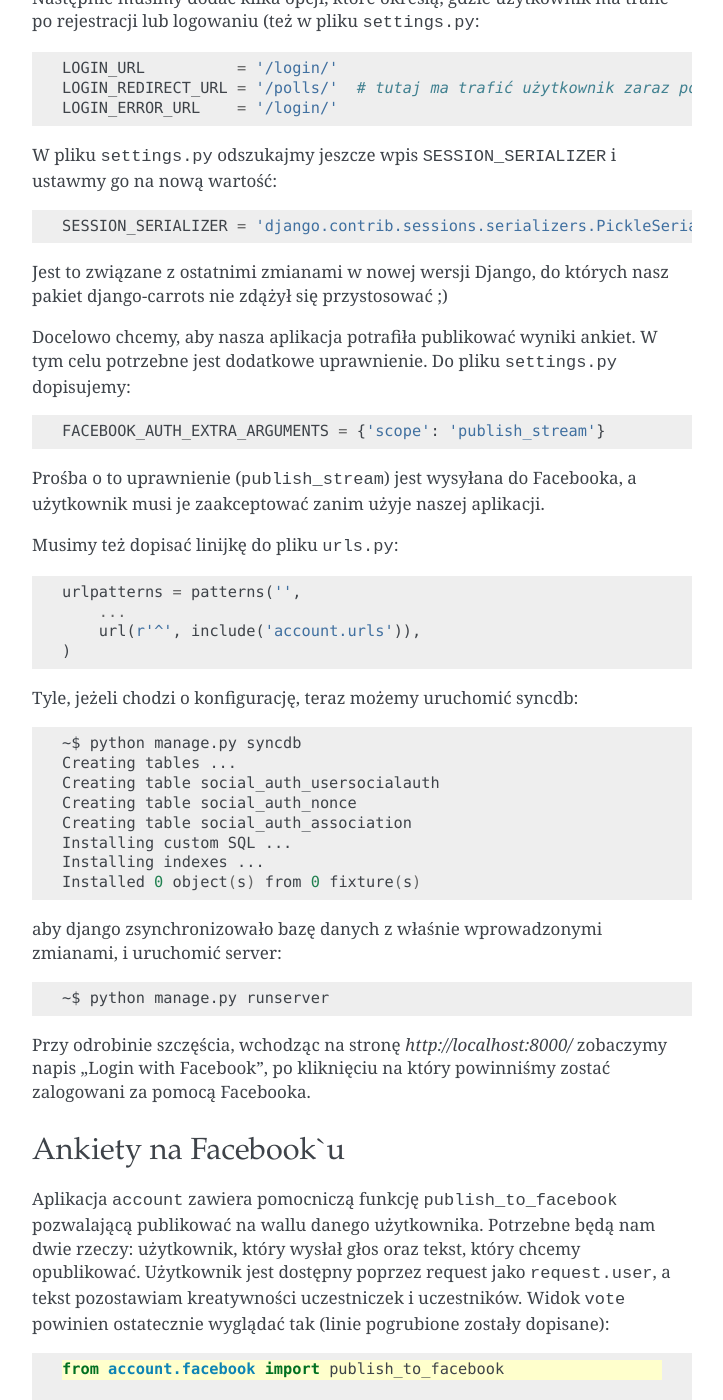
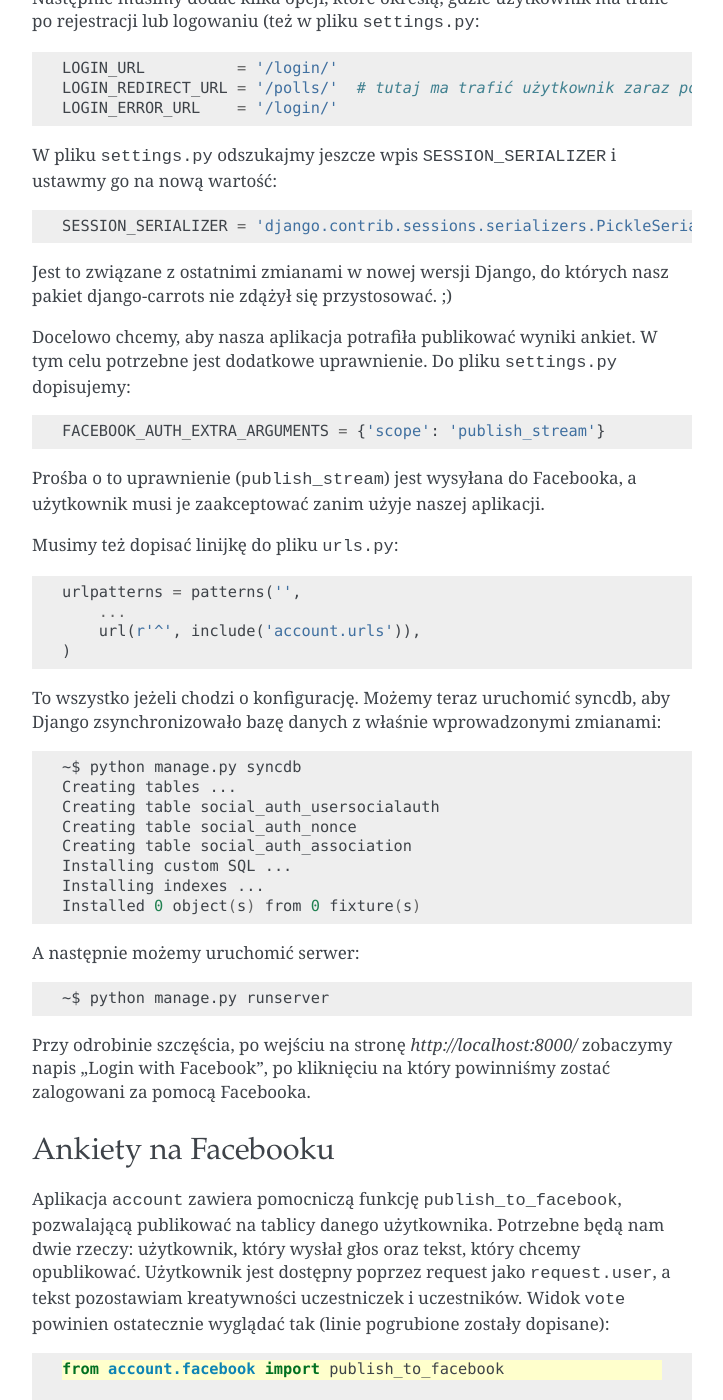
Before and after one commit to ggcarrots/django-carrots, a Sphinx documentation site: the page built from source/going_social.rst, in a window 1280 px wide and 1400 px high, scrolled down 1470 px. Shown: the whole window, without its empty margins (388-1111 px from the left). Built offline with Sphinx 7.4.7, drawn with Linux system fonts in a browser that asks for light colours; formulas are drawn with MathJax 3; some of the changed text lies outside the part shown.

Commit message:
Typo, style and grammar fixes.

```diff
--- a/source/going_social.rst
+++ b/source/going_social.rst
@@ -68,7 +68,7 @@ W pliku ``settings.py`` odszukajmy jeszcze wpis ``SESSION_SERIALIZER`` i ustawmy
 
     SESSION_SERIALIZER = 'django.contrib.sessions.serializers.PickleSerializer'
 
-Jest to związane z ostatnimi zmianami w nowej wersji Django, do których nasz pakiet django-carrots nie zdążył się przystosować ;)
+Jest to związane z ostatnimi zmianami w nowej wersji Django, do których nasz pakiet django-carrots nie zdążył się przystosować. ;)
 
 Docelowo chcemy, aby nasza aplikacja potrafiła publikować wyniki ankiet.
 W tym celu potrzebne jest dodatkowe uprawnienie. Do pliku ``settings.py`` dopisujemy::
@@ -85,7 +85,8 @@ Musimy też dopisać linijkę do pliku ``urls.py``::
         url(r'^', include('account.urls')),
     )
 
-Tyle, jeżeli chodzi o konfigurację, teraz możemy uruchomić syncdb:
+To wszystko jeżeli chodzi o konfigurację. Możemy teraz uruchomić syncdb, aby
+Django zsynchronizowało bazę danych z właśnie wprowadzonymi zmianami:
 
 .. code-block:: sh
 
@@ -98,20 +99,20 @@ Tyle, jeżeli chodzi o konfigurację, teraz możemy uruchomić syncdb:
     Installing indexes ...
     Installed 0 object(s) from 0 fixture(s)
 
-aby django zsynchronizowało bazę danych z właśnie wprowadzonymi zmianami,
-i uruchomić server:
+
+A następnie możemy uruchomić serwer:
 
 .. code-block:: sh
 
     ~$ python manage.py runserver
 
-Przy odrobinie szczęścia, wchodząc na stronę `http://localhost:8000/` zobaczymy napis
+Przy odrobinie szczęścia, po wejściu na stronę `http://localhost:8000/` zobaczymy napis
 "Login with Facebook", po kliknięciu na który powinniśmy zostać zalogowani za pomocą Facebooka.
 
-Ankiety na Facebook`u
+Ankiety na Facebooku
 =====================
 
-Aplikacja ``account`` zawiera pomocniczą funkcję ``publish_to_facebook`` pozwalającą publikować na wallu
+Aplikacja ``account`` zawiera pomocniczą funkcję ``publish_to_facebook``, pozwalającą publikować na tablicy
 danego użytkownika. Potrzebne będą nam dwie rzeczy: użytkownik, który wysłał głos oraz tekst, który chcemy opublikować.
 Użytkownik jest dostępny poprzez request jako ``request.user``, a tekst pozostawiam kreatywności uczestniczek i uczestników.
 Widok ``vote`` powinien ostatecznie wyglądać tak (linie pogrubione zostały dopisane):
@@ -165,6 +166,6 @@ Można ten efekt uzyskać dodając dekorator `login_required` do widoku `vote`:
 Wdrożenie
 =========
 
-Dokumentacja została wdrożona przez `niezwykły serwer Megiteam <http://www.megiteam.pl/pomoc/djangocarrots/>`_ :-)
+Dokumentacja została wdrożona przez `niezwykły serwer Megiteam <http://www.megiteam.pl/pomoc/djangocarrots/>`_. :-)
 
 .. _developers.facebook.com: https://developers.facebook.com/apps
--- a/source/python_quickstart.rst
+++ b/source/python_quickstart.rst
@@ -633,7 +633,7 @@ na każdy poziom wcięcia. My też będziemy tak robić:
 
 
 Co, jeśli nie?
--------------
+--------------
 
 Samo :keyword:`if` właściwie by nam wystarczyło do napisania naszego
 programu::
```
Also changed, not shown: other parts of source/going_social.rst (+1 -1 lines), source/django_in_action.rst (+25 -23 lines), source/install.rst (+9 -9 lines), source/python_classes.rst (+16 -16 lines).
